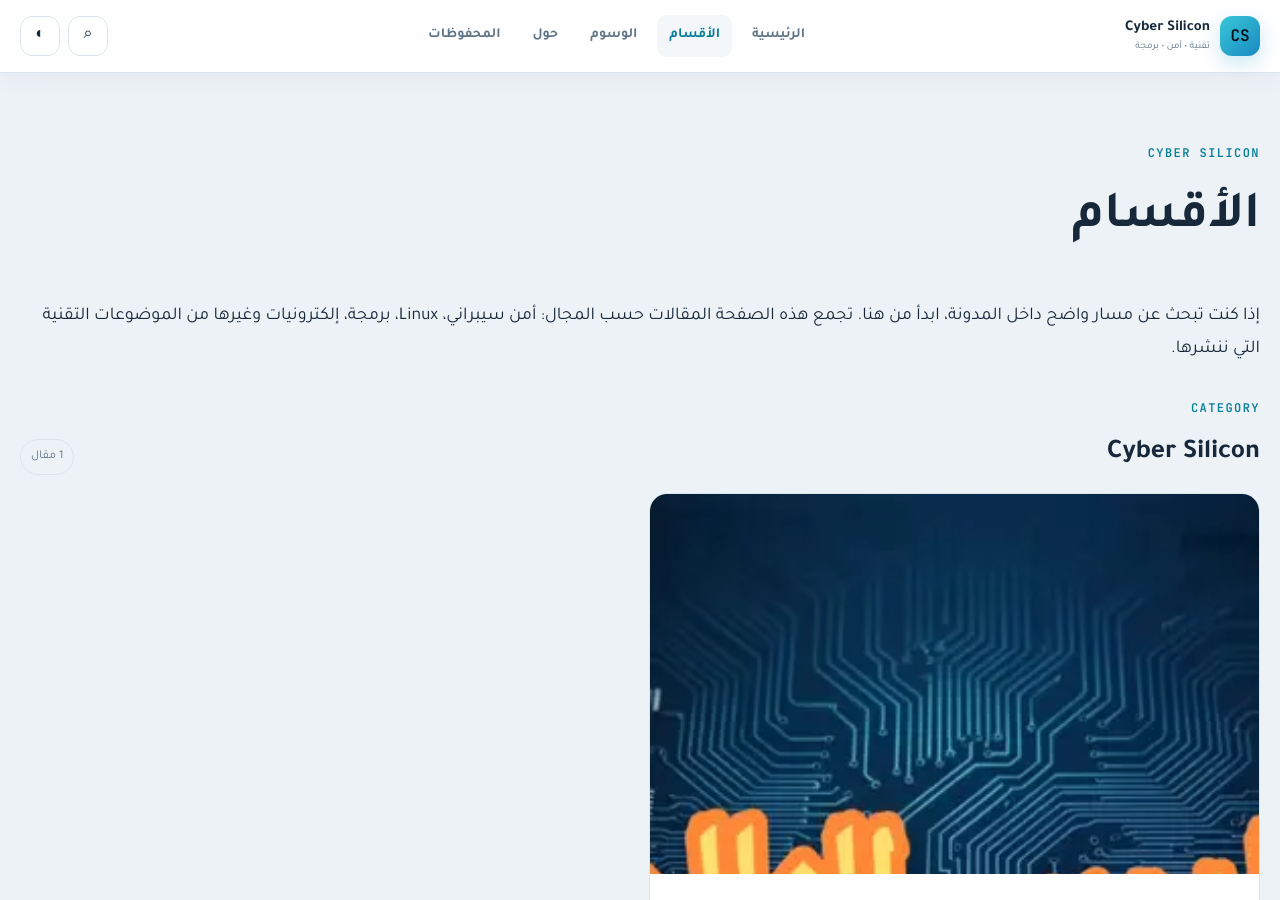
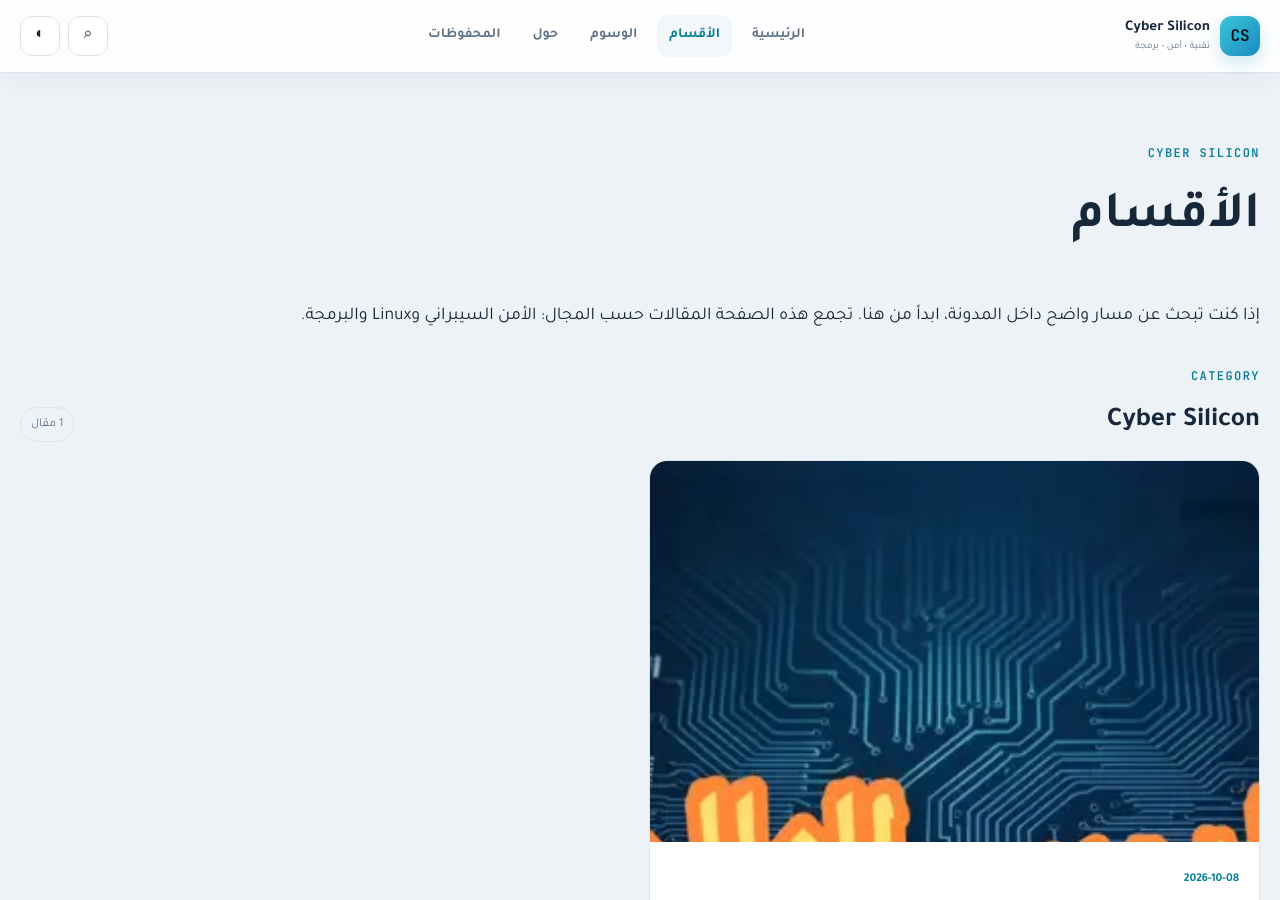
Before and after one commit to cyber-silicon/cyber-silicon.github.io, a Jekyll site: the page built from _pages/categories.md, in a window 1280 px wide and 900 px high. Built offline with Jekyll 4.4.1, drawn with Linux system fonts in a browser that asks for light colours.

Commit message:
Add categories empty state for temporary content removal

```diff
--- a/_pages/categories.md
+++ b/_pages/categories.md
@@ -6,9 +6,10 @@
 ---
 
 <div class="taxonomy-intro">
-  <p>إذا كنت تبحث عن مسار واضح داخل المدونة، ابدأ من هنا. تجمع هذه الصفحة المقالات حسب المجال: أمن سيبراني، Linux، برمجة، إلكترونيات وغيرها من الموضوعات التقنية التي ننشرها.</p>
+  <p>إذا كنت تبحث عن مسار واضح داخل المدونة، ابدأ من هنا. تجمع هذه الصفحة المقالات حسب المجال: الأمن السيبراني وLinux والبرمجة.</p>
 </div>
 
+{% if site.categories.size > 0 %}
 <div class="taxonomy-list">
 {% assign categories = site.categories | sort %}
 {% for category in categories %}
@@ -38,3 +39,11 @@
 </section>
 {% endfor %}
 </div>
+{% else %}
+<div class="empty-state library-empty-state">
+  <span aria-hidden="true">⌘</span>
+  <h2>مسارات التعلّم قيد التجهيز</h2>
+  <p>ستظهر هنا الأقسام المعتمدة بمجرد إضافة المحتوى النهائي.</p>
+  <a class="button primary" href="{{ '/' | relative_url }}">العودة إلى الرئيسية</a>
+</div>
+{% endif %}
```
